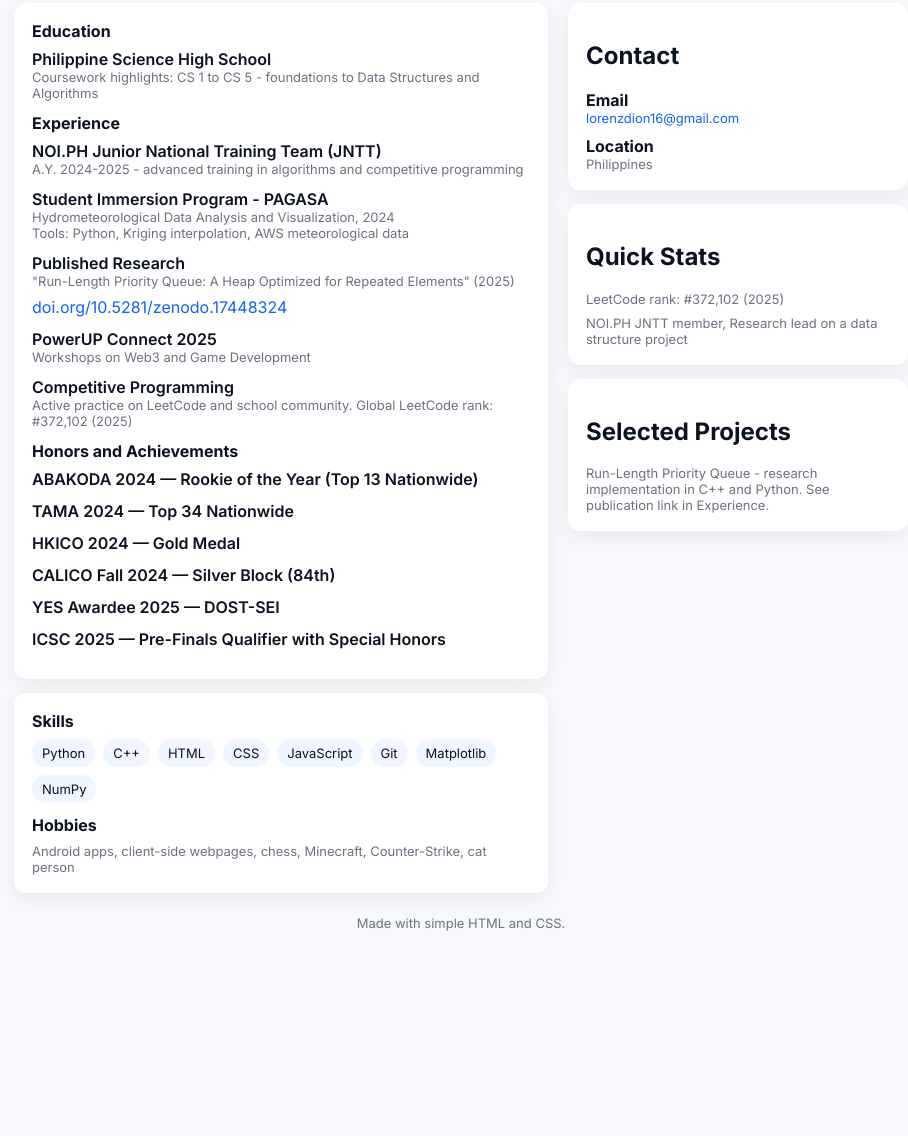
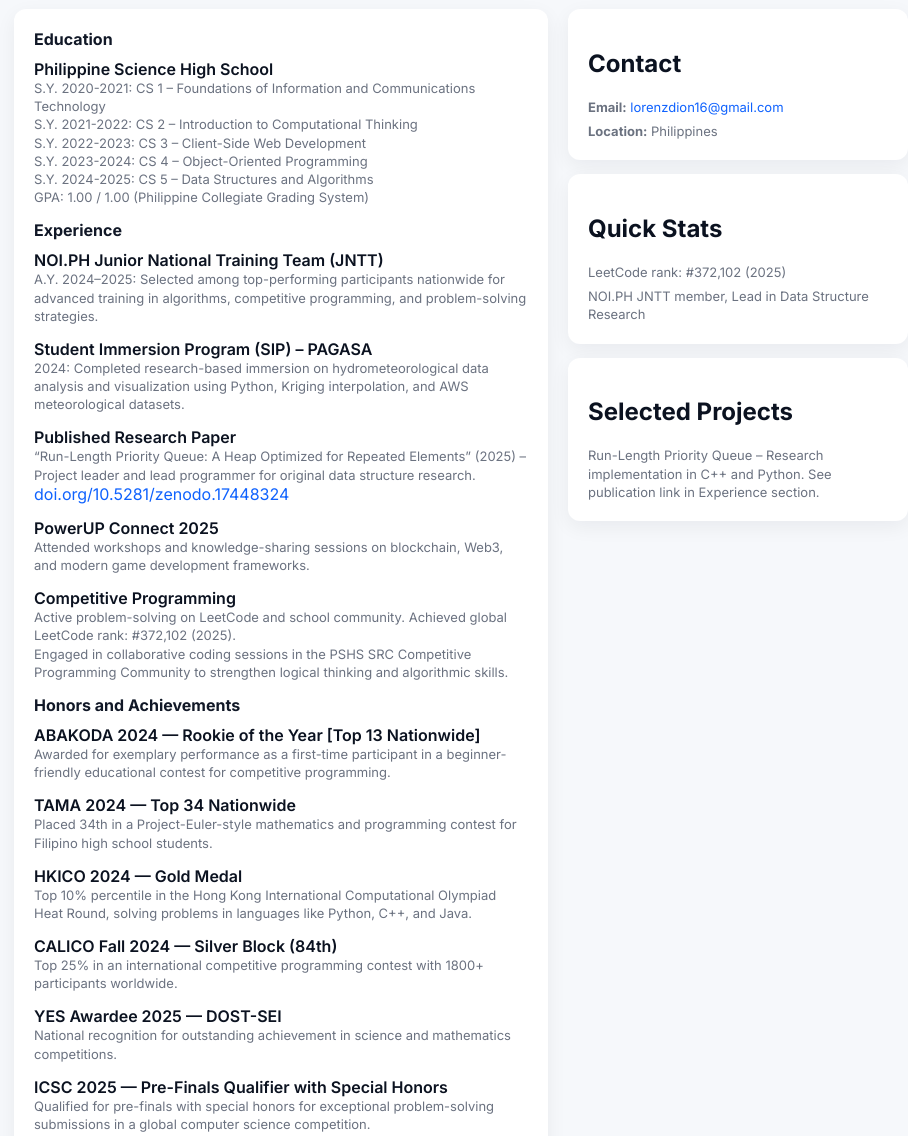
Before and after one commit to leapyi/Leapy-s-Cozy-Hut, a plain HTML site: page index.html in a window 1280 px wide. Shown: the part 171-1307 px from the top of the page, without its empty margins (179-1087 px from the left). Before the commit the page ends 1130 px from the top, so only its background shows below. Drawn offline with Linux system fonts and the light colour scheme.

Commit message:
Refactor index.html for better styling and content
Updated styles and content in index.html for improved layout and clarity.

```diff
--- a/index.html
+++ b/index.html
@@ -14,48 +14,49 @@
       --accent:#0f62fe;
       --glass: rgba(15,98,254,0.06);
       --radius:12px;
+      --shadow:0 6px 20px rgba(11,18,32,0.06);
       font-family: Inter, system-ui, -apple-system, "Segoe UI", Roboto, "Helvetica Neue", Arial;
       color-scheme: light;
     }
-    *{box-sizing:border-box}
-    html,body{height:100%;margin:0;background:var(--bg);color:#0b1220}
-    .wrap{max-width:950px;margin:40px auto;padding:28px}
+    *{box-sizing:border-box;}
+    html,body{height:100%;margin:0;background:var(--bg);color:#0b1220;}
+    a{text-decoration:none;color:var(--accent);}
+    a:hover{text-decoration:underline;}
+    .wrap{max-width:950px;margin:40px auto;padding:28px;}
 
-    header{display:flex;align-items:center;gap:18px}
-    .avatar{width:84px;height:84px;border-radius:14px;background:linear-gradient(180deg,var(--accent),#0066ff);display:flex;align-items:center;justify-content:center;color:white;font-weight:700;font-size:28px}
-    h1{margin:0;font-size:22px}
-    .sub{color:var(--muted);font-size:13px;margin-top:4px}
+    header{display:flex;align-items:center;gap:18px;margin-bottom:28px;}
+    .avatar{width:84px;height:84px;border-radius:14px;background:linear-gradient(135deg,var(--accent),#0066ff);display:flex;align-items:center;justify-content:center;color:white;font-weight:700;font-size:28px;}
+    h1{margin:0;font-size:24px;}
+    .sub{color:var(--muted);font-size:14px;margin-top:4px;}
 
-    .grid{display:grid;grid-template-columns:1fr 340px;gap:20px;margin-top:22px}
-    .card{background:var(--card);border-radius:var(--radius);padding:18px;box-shadow:0 6px 20px rgba(11,18,32,0.06)}
+    .grid{display:grid;grid-template-columns:1fr 340px;gap:20px;}
+    .card{background:var(--card);border-radius:var(--radius);padding:20px;box-shadow:var(--shadow);transition:transform 0.2s;}
+    .card:hover{transform:translateY(-3px);}
+    section h2{font-size:16px;margin:0 0 10px 0;color:#111827;}
+    .edu-item,.exp-item,.honor-item{margin-bottom:14px;}
+    .meta{font-size:13px;color:var(--muted);line-height:1.4;}
+    .small{font-size:13px;color:var(--muted);line-height:1.4;}
 
-    nav .contact{font-size:14px;color:var(--muted);display:flex;flex-direction:column;gap:6px}
-    a.link{color:var(--accent);text-decoration:none}
-
-    section h2{font-size:16px;margin:0 0 8px 0}
-    .edu-item,.exp-item,.honor-item{margin-bottom:12px}
-    .meta{font-size:13px;color:var(--muted)}
-
-    .skills{display:flex;flex-wrap:wrap;gap:8px;margin-top:8px}
-    .skill{background:var(--glass);padding:6px 10px;border-radius:999px;font-size:13px}
-
-    .project a{display:inline-block;margin-top:8px}
+    .skills{display:flex;flex-wrap:wrap;gap:8px;margin-top:8px;}
+    .skill{background:var(--glass);padding:6px 10px;border-radius:999px;font-size:13px;}
 
     /* right column */
-    .right .card{margin-bottom:14px}
-    .small{font-size:13px;color:var(--muted)}
+    .right .card{margin-bottom:14px;}
 
-    footer{margin-top:22px;text-align:center;color:var(--muted);font-size:13px}
+    footer{margin-top:28px;text-align:center;color:var(--muted);font-size:13px;}
 
     /* responsive */
     @media (max-width:900px){
       .grid{grid-template-columns:1fr;}
-      .right{order:2}
+      .right{order:2;}
     }
 
-    /* simple print friendly */
-    @media print{body{background:white} .wrap{margin:0;padding:0} header .avatar{display:none}}
-
+    /* print */
+    @media print{
+      body{background:white;}
+      .wrap{margin:0;padding:0;}
+      header .avatar{display:none;}
+    }
   </style>
 </head>
 <body>
@@ -64,7 +65,7 @@
       <div class="avatar">LD</div>
       <div>
         <h1>Lorenz Dion O. Baldeo</h1>
-        <div class="sub">Philippines  |  <a class="link" href="mailto:lorenzdion16@gmail.com">lorenzdion16@gmail.com</a></div>
+        <div class="sub">Philippines  |  <a href="mailto:lorenzdion16@gmail.com">lorenzdion16@gmail.com</a></div>
       </div>
     </header>
 
@@ -75,7 +76,12 @@
             <h2>Education</h2>
             <div class="edu-item">
               <div style="font-weight:600">Philippine Science High School</div>
-              <div class="meta">Coursework highlights: CS 1 to CS 5 - foundations to Data Structures and Algorithms</div>
+              <div class="meta">S.Y. 2020-2021: CS 1 – Foundations of Information and Communications Technology</div>
+              <div class="meta">S.Y. 2021-2022: CS 2 – Introduction to Computational Thinking</div>
+              <div class="meta">S.Y. 2022-2023: CS 3 – Client-Side Web Development</div>
+              <div class="meta">S.Y. 2023-2024: CS 4 – Object-Oriented Programming</div>
+              <div class="meta">S.Y. 2024-2025: CS 5 – Data Structures and Algorithms</div>
+              <div class="meta">GPA: 1.00 / 1.00 (Philippine Collegiate Grading System)</div>
             </div>
           </section>
 
@@ -84,29 +90,29 @@
 
             <div class="exp-item project">
               <div style="font-weight:600">NOI.PH Junior National Training Team (JNTT)</div>
-              <div class="meta">A.Y. 2024-2025 - advanced training in algorithms and competitive programming</div>
+              <div class="meta">A.Y. 2024–2025: Selected among top-performing participants nationwide for advanced training in algorithms, competitive programming, and problem-solving strategies.</div>
             </div>
 
             <div class="exp-item project">
-              <div style="font-weight:600">Student Immersion Program - PAGASA</div>
-              <div class="meta">Hydrometeorological Data Analysis and Visualization, 2024</div>
-              <div class="small">Tools: Python, Kriging interpolation, AWS meteorological data</div>
+              <div style="font-weight:600">Student Immersion Program (SIP) – PAGASA</div>
+              <div class="meta">2024: Completed research-based immersion on hydrometeorological data analysis and visualization using Python, Kriging interpolation, and AWS meteorological datasets.</div>
             </div>
 
             <div class="exp-item project">
-              <div style="font-weight:600">Published Research</div>
-              <div class="meta">"Run-Length Priority Queue: A Heap Optimized for Repeated Elements" (2025)</div>
-              <a class="link" href="https://doi.org/10.5281/zenodo.17448324" target="_blank" rel="noopener">doi.org/10.5281/zenodo.17448324</a>
+              <div style="font-weight:600">Published Research Paper</div>
+              <div class="meta">“Run-Length Priority Queue: A Heap Optimized for Repeated Elements” (2025) – Project leader and lead programmer for original data structure research.</div>
+              <a href="https://doi.org/10.5281/zenodo.17448324" target="_blank" rel="noopener">doi.org/10.5281/zenodo.17448324</a>
             </div>
 
             <div class="exp-item project">
               <div style="font-weight:600">PowerUP Connect 2025</div>
-              <div class="meta">Workshops on Web3 and Game Development</div>
+              <div class="meta">Attended workshops and knowledge-sharing sessions on blockchain, Web3, and modern game development frameworks.</div>
             </div>
 
             <div class="exp-item project">
               <div style="font-weight:600">Competitive Programming</div>
-              <div class="meta">Active practice on LeetCode and school community. Global LeetCode rank: #372,102 (2025)</div>
+              <div class="meta">Active problem-solving on LeetCode and school community. Achieved global LeetCode rank: #372,102 (2025).</div>
+              <div class="meta">Engaged in collaborative coding sessions in the PSHS SRC Competitive Programming Community to strengthen logical thinking and algorithmic skills.</div>
             </div>
 
           </section>
@@ -114,25 +120,30 @@
           <section style="margin-top:12px">
             <h2>Honors and Achievements</h2>
             <div class="honor-item">
-              <div style="font-weight:600">ABAKODA 2024 — Rookie of the Year (Top 13 Nationwide)</div>
+              <div style="font-weight:600">ABAKODA 2024 — Rookie of the Year [Top 13 Nationwide]</div>
+              <div class="small">Awarded for exemplary performance as a first-time participant in a beginner-friendly educational contest for competitive programming.</div>
             </div>
             <div class="honor-item">
               <div style="font-weight:600">TAMA 2024 — Top 34 Nationwide</div>
+              <div class="small">Placed 34th in a Project-Euler-style mathematics and programming contest for Filipino high school students.</div>
             </div>
             <div class="honor-item">
               <div style="font-weight:600">HKICO 2024 — Gold Medal</div>
+              <div class="small">Top 10% percentile in the Hong Kong International Computational Olympiad Heat Round, solving problems in languages like Python, C++, and Java.</div>
             </div>
             <div class="honor-item">
               <div style="font-weight:600">CALICO Fall 2024 — Silver Block (84th)</div>
+              <div class="small">Top 25% in an international competitive programming contest with 1800+ participants worldwide.</div>
             </div>
             <div class="honor-item">
               <div style="font-weight:600">YES Awardee 2025 — DOST-SEI</div>
+              <div class="small">National recognition for outstanding achievement in science and mathematics competitions.</div>
             </div>
             <div class="honor-item">
               <div style="font-weight:600">ICSC 2025 — Pre-Finals Qualifier with Special Honors</div>
+              <div class="small">Qualified for pre-finals with special honors for exceptional problem-solving submissions in a global computer science competition.</div>
             </div>
           </section>
-
         </div>
 
         <div class="card" style="margin-top:14px">
@@ -152,39 +163,33 @@
 
           <section style="margin-top:12px">
             <h2>Hobbies</h2>
-            <div class="small">Android apps, client-side webpages, chess, Minecraft, Counter-Strike, cat person</div>
+            <div class="small">Creating Android apps, building client-side webpages, chess, Minecraft, Counter-Strike, cat person</div>
           </section>
         </div>
-
       </main>
 
       <aside class="right">
         <div class="card">
           <h2>Contact</h2>
-          <div class="contact">
-            <div><strong>Email</strong></div>
-            <div class="meta"><a class="link" href="mailto:lorenzdion16@gmail.com">lorenzdion16@gmail.com</a></div>
-            <div style="margin-top:10px"><strong>Location</strong></div>
-            <div class="meta">Philippines</div>
-          </div>
+          <div class="small" style="margin-bottom:6px"><strong>Email:</strong> <a href="mailto:lorenzdion16@gmail.com">lorenzdion16@gmail.com</a></div>
+          <div class="small"><strong>Location:</strong> Philippines</div>
         </div>
 
         <div class="card">
           <h2>Quick Stats</h2>
           <div class="small">LeetCode rank: #372,102 (2025)</div>
-          <div class="small" style="margin-top:8px">NOI.PH JNTT member, Research lead on a data structure project</div>
+          <div class="small" style="margin-top:6px">NOI.PH JNTT member, Lead in Data Structure Research</div>
         </div>
 
         <div class="card">
           <h2>Selected Projects</h2>
-          <div class="small" style="margin-top:6px">Run-Length Priority Queue - research implementation in C++ and Python. See publication link in Experience.</div>
+          <div class="small" style="margin-top:6px">Run-Length Priority Queue – Research implementation in C++ and Python. See publication link in Experience section.</div>
         </div>
-
       </aside>
     </div>
 
     <footer>
-      <div>Made with simple HTML and CSS.</div>
+      <div>Made with HTML & CSS • Portfolio of Lorenz Dion O. Baldeo</div>
     </footer>
   </div>
 </body>
```
